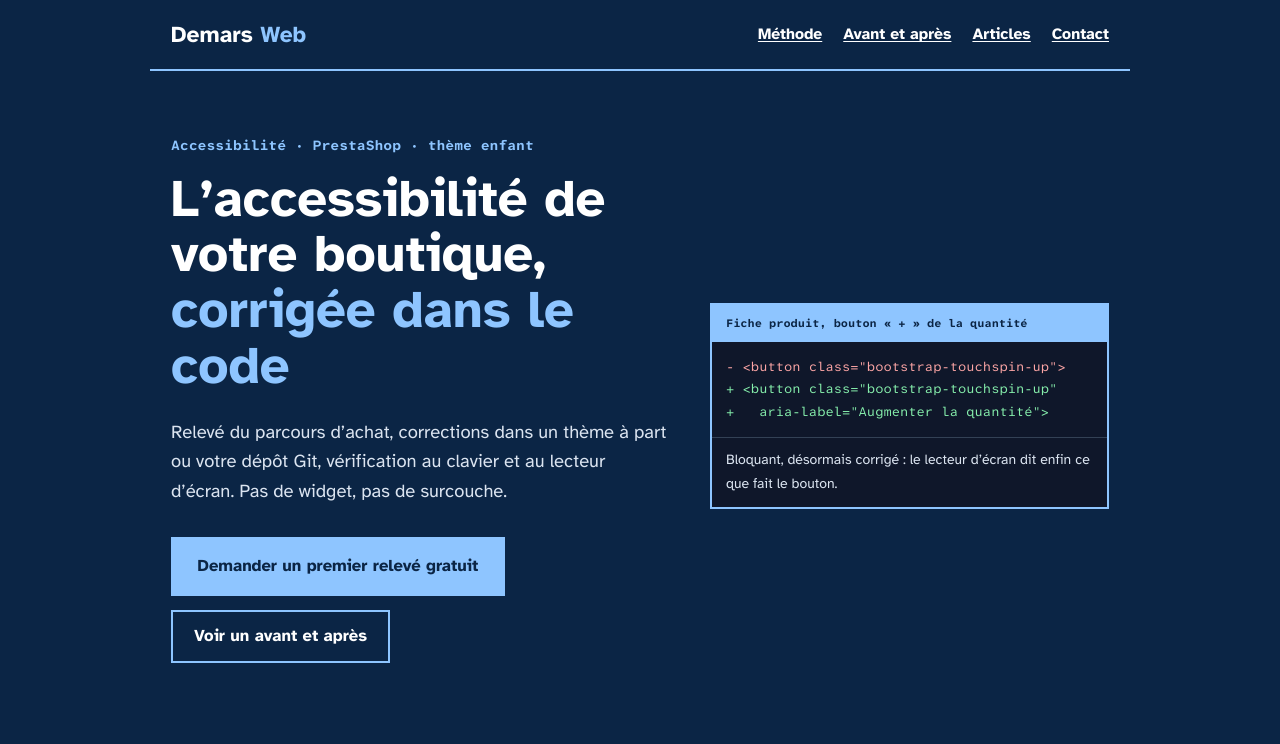
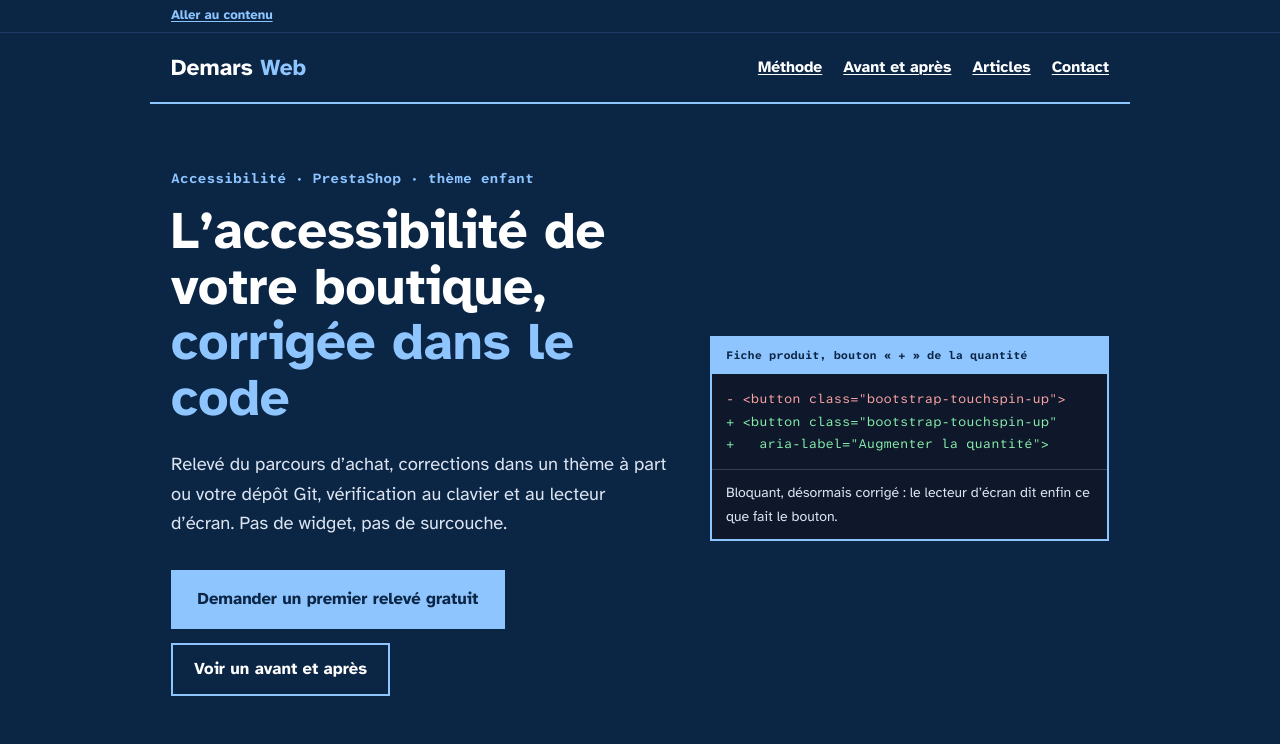
Before and after one commit to Poupouche/demarsweb-site, a plain HTML site: page index.html in a window 1280 px wide. Shown: the top 744 px of the page. Drawn offline with Linux system fonts and the light colour scheme.

Commit message:
Lien d'évitement toujours visible, dans un bandeau au-dessus de l'en-tête
Avec NVDA, le lien caché hors de l'écran recevait le focus sans apparaître.

Co-Authored-By: Claude Opus 5.5 <noreply@anthropic.com>

```diff
--- a/index.html
+++ b/index.html
@@ -11,7 +11,7 @@
 <script src="contact.js" defer></script>
 </head>
 <body>
-<a class="evitement" href="#contenu">Aller au contenu</a>
+<div class="barre-evitement"><div class="conteneur"><a class="evitement" href="#contenu">Aller au contenu</a></div></div>
 
 <div class="fonce">
   <header class="entete conteneur">
--- a/style.css
+++ b/style.css
@@ -138,21 +138,28 @@ a:focus-visible,
   outline-offset: 0.1875rem;
 }
 
-/* Lien d'évitement : hors de l'écran tant qu'il n'a pas le focus. */
-.evitement {
-  position: absolute;
-  top: -10rem;
-  left: 1rem;
-  z-index: 2;
-  padding: 0.5rem 0.875rem;
-  background: var(--blanc);
-  color: var(--marine);
-  font-weight: 700;
-  --focus: var(--marine);
+/* Lien d'évitement : toujours visible, dans un bandeau au-dessus de l'en-tête.
+   Caché hors de l'écran, il n'apparaissait pas quand un lecteur d'écran (NVDA) lui donnait le focus
+   sans que le navigateur le marque comme tel. */
+.barre-evitement {
+  background: var(--marine);
+  border-bottom: 0.0625rem solid #1f3a63;
+  font-size: 0.9375rem;
+  --focus: var(--blanc);
 }
 
-.evitement:focus {
-  top: 0.75rem;
+.barre-evitement .conteneur {
+  padding-top: 0.375rem;
+  padding-bottom: 0.375rem;
+}
+
+.evitement {
+  color: var(--ciel);
+  font-weight: 700;
+}
+
+.evitement:hover {
+  color: var(--blanc);
 }
 
 /* ---------- En-tête ---------- */
```
Also changed, not shown: accessibilite.html (+1 -1 lines), articles/index.html (+1 -1 lines), articles/loi-boutiques-en-ligne.html (+1 -1 lines), articles/six-defauts-courants.html (+1 -1 lines), articles/widget-ne-suffit-pas.html (+1 -1 lines), avant-apres.html (+1 -1 lines), confidentialite.html (+1 -1 lines), mentions-legales.html (+1 -1 lines), plan-du-site.html (+1 -1 lines).
